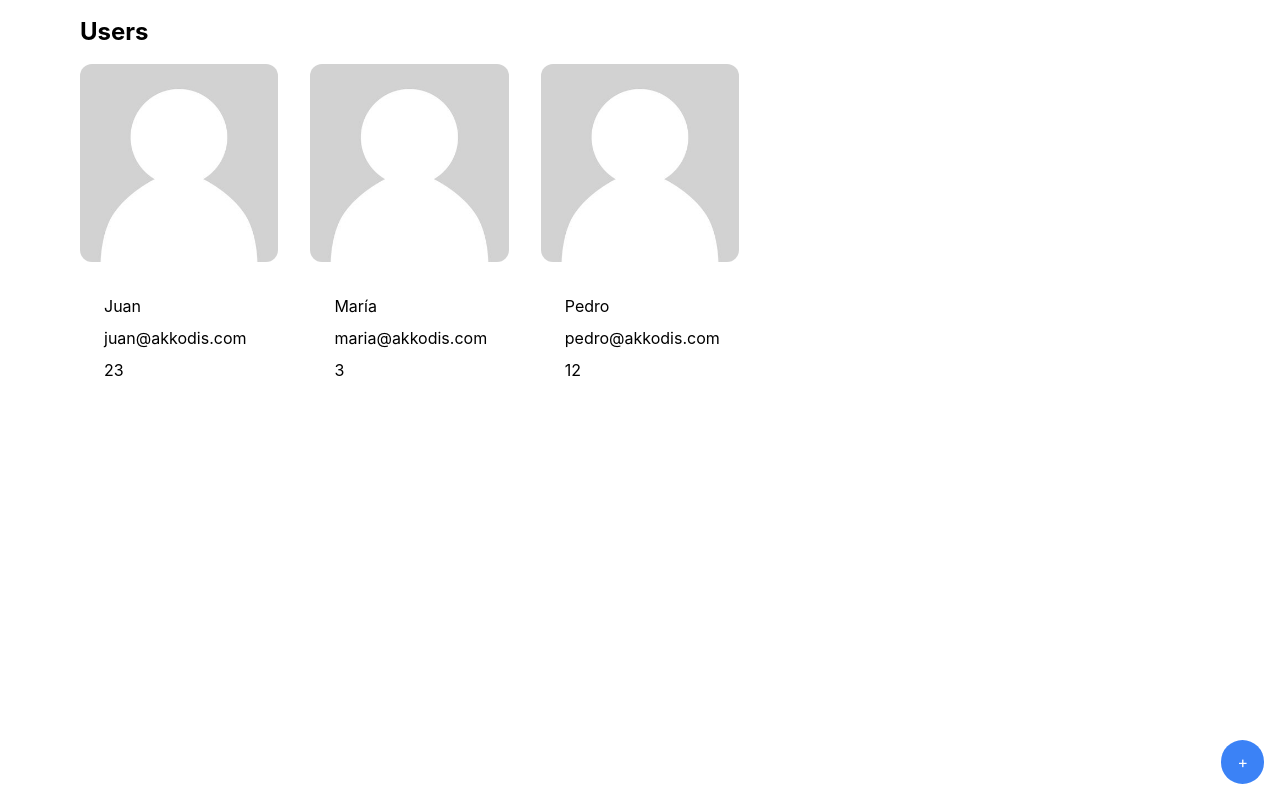
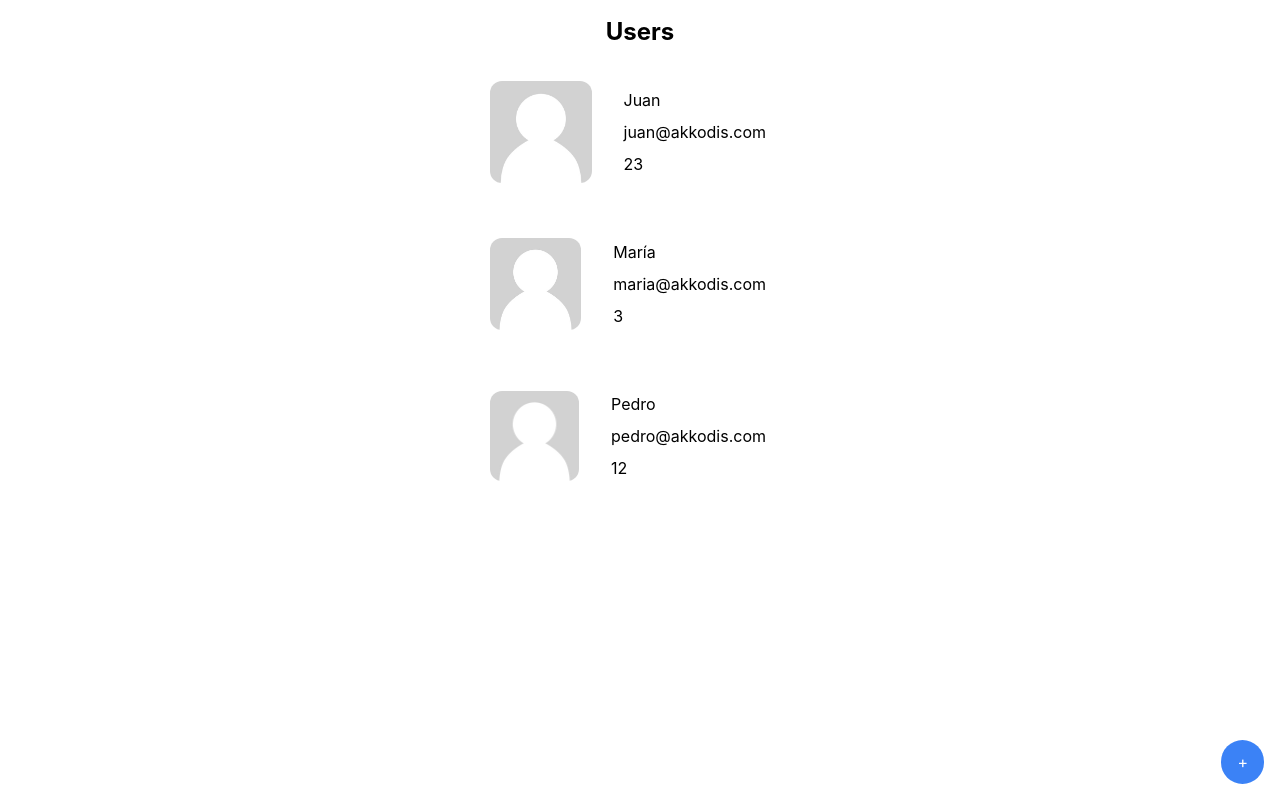
Before and after one commit to jorbush/cards-catalog-akkodis, a React (Create React App) app: page / in a window 1280 px wide. Built offline with nearby package versions, Linux system fonts and the light colour scheme.

Commit message:
Styling more

```diff
--- a/src/components/CardComponent.tsx
+++ b/src/components/CardComponent.tsx
@@ -23,7 +23,12 @@ const CardComponent: React.FC<CardComponentProps> = ({
     }
 
     return (
-        <div className="flex flex-col gap-2 w-full">
+        <div className="
+            flex
+            flex-row
+            items-center
+            gap-2
+            w-[300px]">
             <div className="
                 aspect-square
                 w-full
--- a/src/pages/HomePage.tsx
+++ b/src/pages/HomePage.tsx
@@ -28,6 +28,7 @@ const HomePage = () => {
             sm:px-7
             px-4
         ">
+            <div className="flex justify-center">
                 <div className="
                     text-2xl
                     font-bold
@@ -36,17 +37,14 @@ const HomePage = () => {
                 ">
                     Users
                 </div>
+            </div>
+
+            <div className="flex justify-center">
                 <div className="
                     grid
                     grid-cols-1
-                sm:grid-cols-2
-                md:grid-cols-3
-                lg:grid-cols-4
-                xl:grid-cols-5
-                2xl:grid-cols-6
-                gap-8
-            "
-            >
+                    gap-4
+                ">
                     {users.map((user: User) => (
                         <CardComponent key={user.id} content={
                             (
@@ -64,6 +62,8 @@ const HomePage = () => {
                         }/>
                     ))}
                 </div>
+            </div>
+
             <button
                 className="
                     fixed
```
Lines whose indentation alone changed are shown as unchanged.
